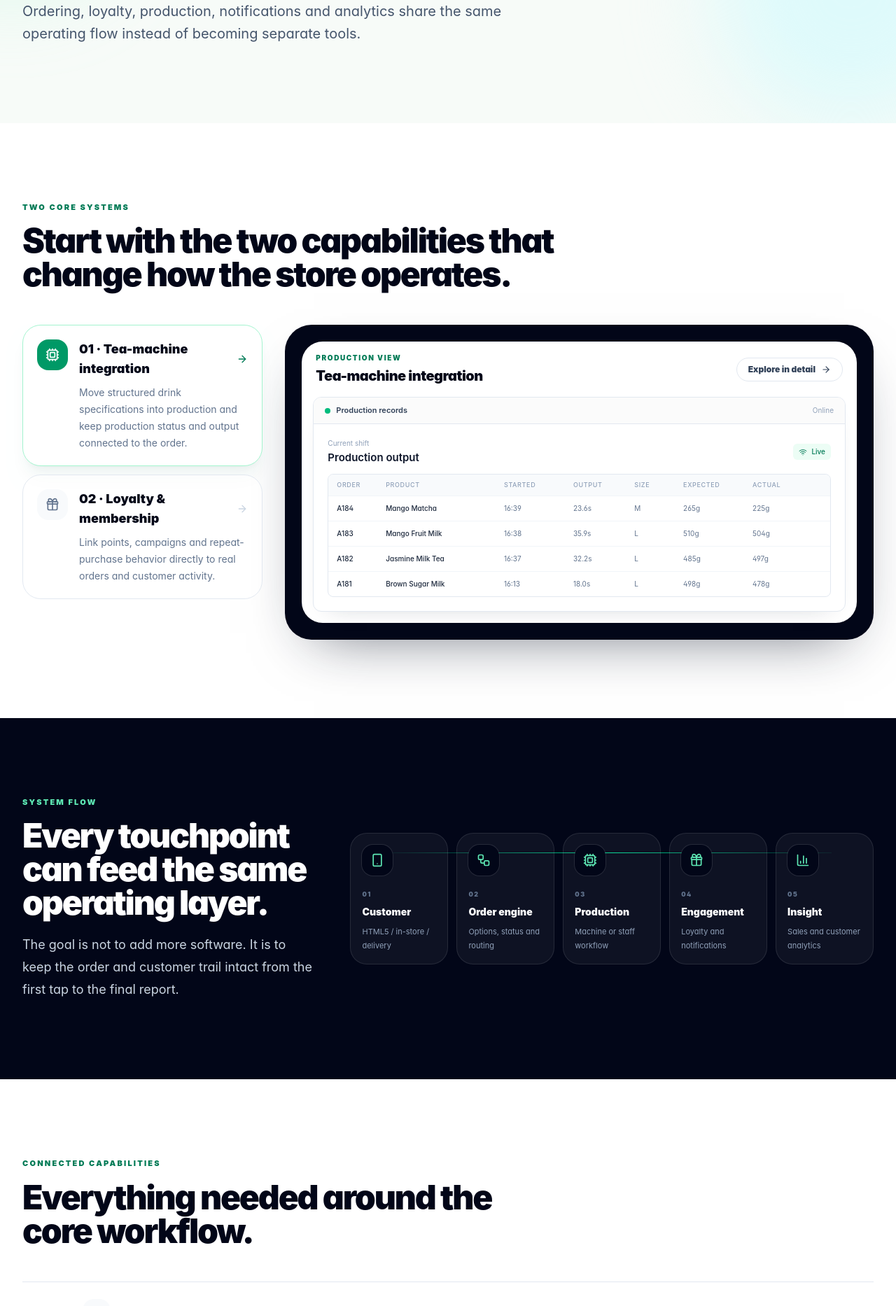
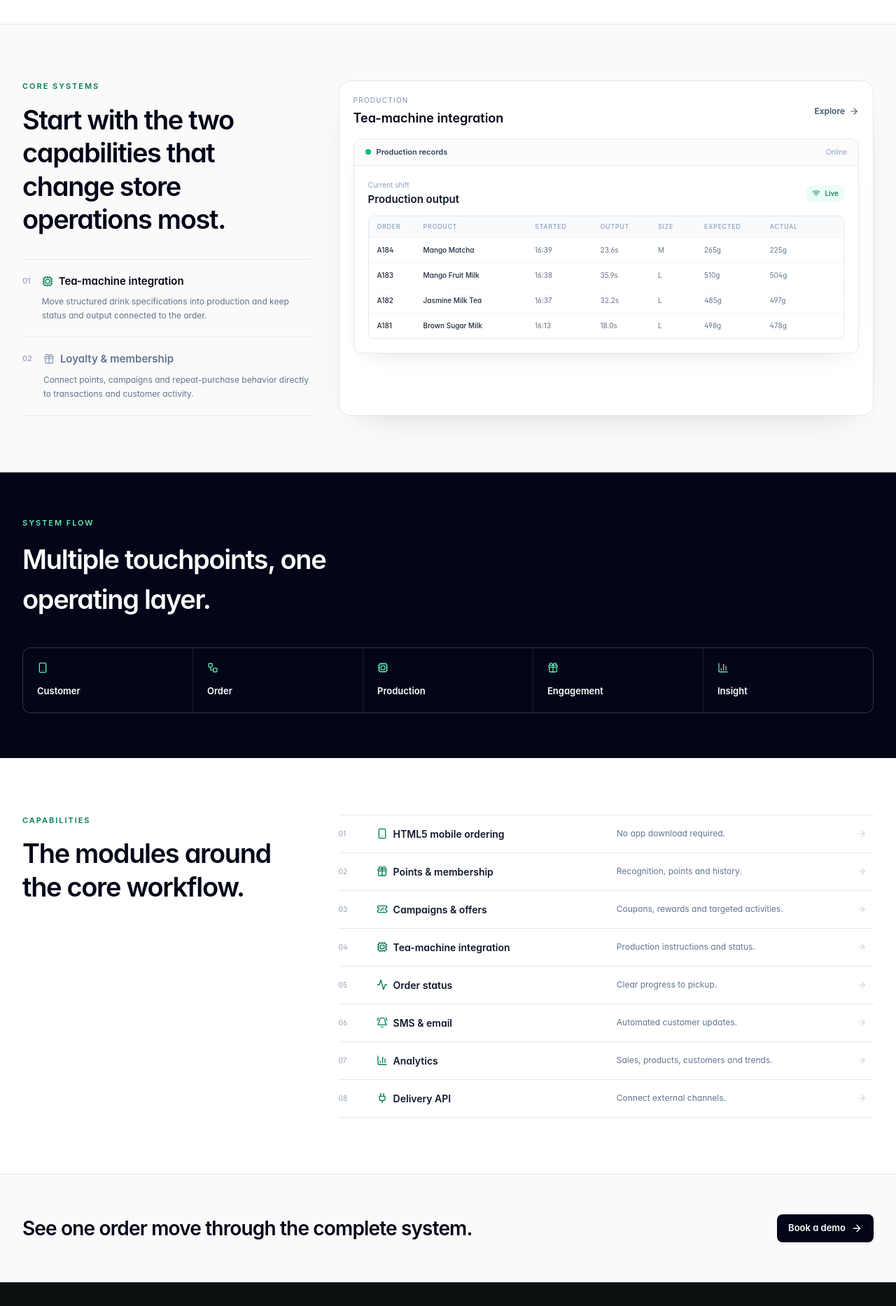
Before and after one commit to onesip/iteasupply-ordering, a React (Vite) app: page /features in a window 1280 px wide. Shown: the part 420-2286 px from the top of the page at 70% size. Built offline with nearby package versions, Linux system fonts and the light colour scheme.

Commit message:
Bring Features page into the new commercial visual system

```diff
--- a/pages/Features.tsx
+++ b/pages/Features.tsx
@@ -1,18 +1,6 @@
 import React, { useState } from 'react';
 import { Link } from 'react-router-dom';
-import {
-  Activity,
-  ArrowRight,
-  BarChart3,
-  BellRing,
-  Cpu,
-  Gift,
-  Layers3,
-  Plug,
-  Smartphone,
-  TicketPercent,
-  Workflow,
-} from 'lucide-react';
+import { Activity, ArrowRight, BarChart3, BellRing, Cpu, Gift, Plug, Smartphone, TicketPercent, Workflow } from 'lucide-react';
 import { useLanguage } from '../src/contexts/LanguageContext';
 import { LiveSystemView } from '../src/components/LiveSystemShowcase';
 
@@ -20,239 +8,144 @@ type CoreKey = 'machine' | 'loyalty';
 
 const Features = () => {
   const { language } = useLanguage();
-  const isEn = language === 'en';
-  const uiLanguage = isEn ? 'en' : 'zh';
-  const [activeCore, setActiveCore] = useState<CoreKey>('machine');
+  const en = language === 'en';
+  const uiLanguage = en ? 'en' : 'zh';
+  const [active, setActive] = useState<CoreKey>('machine');
 
-  const copy = isEn
+  const copy = en
     ? {
-        eyebrow: 'PLATFORM',
-        title: 'One operating system around the full bubble tea journey.',
-        subtitle: 'Ordering, loyalty, production, notifications and analytics share the same operating flow instead of becoming separate tools.',
-        coreEyebrow: 'TWO CORE SYSTEMS',
-        coreTitle: 'Start with the two capabilities that change how the store operates.',
+        kicker: 'PLATFORM',
+        title: 'A connected operating system for bubble tea stores.',
+        intro: 'Ordering, loyalty, production, notifications and analytics stay on the same order and customer trail.',
+        coreKicker: 'CORE SYSTEMS',
+        coreTitle: 'Start with the two capabilities that change store operations most.',
         machine: 'Tea-machine integration',
-        machineDesc: 'Move structured drink specifications into production and keep production status and output connected to the order.',
+        machineDesc: 'Move structured drink specifications into production and keep status and output connected to the order.',
         loyalty: 'Loyalty & membership',
-        loyaltyDesc: 'Link points, campaigns and repeat-purchase behavior directly to real orders and customer activity.',
-        explore: 'Explore in detail',
-        viewMachine: 'Production view',
-        viewLoyalty: 'Loyalty view',
-        flowEyebrow: 'SYSTEM FLOW',
-        flowTitle: 'Every touchpoint can feed the same operating layer.',
-        flowDesc: 'The goal is not to add more software. It is to keep the order and customer trail intact from the first tap to the final report.',
-        flowSteps: [
-          ['Customer', 'HTML5 / in-store / delivery', Smartphone],
-          ['Order engine', 'Options, status and routing', Workflow],
-          ['Production', 'Machine or staff workflow', Cpu],
-          ['Engagement', 'Loyalty and notifications', Gift],
-          ['Insight', 'Sales and customer analytics', BarChart3],
+        loyaltyDesc: 'Connect points, campaigns and repeat-purchase behavior directly to transactions and customer activity.',
+        explore: 'Explore',
+        flowKicker: 'SYSTEM FLOW',
+        flowTitle: 'Multiple touchpoints, one operating layer.',
+        capabilitiesKicker: 'CAPABILITIES',
+        capabilitiesTitle: 'The modules around the core workflow.',
+        capabilities: [
+          ['HTML5 mobile ordering', 'No app download required.', '/features/online-ordering', Smartphone],
+          ['Points & membership', 'Recognition, points and history.', '/features/loyalty', Gift],
+          ['Campaigns & offers', 'Coupons, rewards and targeted activities.', '/features/loyalty', TicketPercent],
+          ['Tea-machine integration', 'Production instructions and status.', '/features/machine', Cpu],
+          ['Order status', 'Clear progress to pickup.', '/features/online-ordering', Activity],
+          ['SMS & email', 'Automated customer updates.', '/features/online-ordering', BellRing],
+          ['Analytics', 'Sales, products, customers and trends.', '/features/reports', BarChart3],
+          ['Delivery API', 'Connect external channels.', '/features/all-in-one', Plug],
         ] as const,
-        capabilitiesEyebrow: 'CONNECTED CAPABILITIES',
-        capabilitiesTitle: 'Everything needed around the core workflow.',
-        capabilities: [
-          ['HTML5 mobile ordering', 'Mobile ordering without an app download.', '/features/online-ordering', Smartphone],
-          ['Points & membership', 'Member recognition, points and customer history.', '/features/loyalty', Gift],
-          ['Campaigns & offers', 'Coupons, rewards and targeted activities.', '/features/loyalty', TicketPercent],
-          ['Tea-machine integration', 'Structured production instructions and status.', '/features/machine', Cpu],
-          ['Order status', 'Clear progress from confirmed to ready.', '/features/online-ordering', Activity],
-          ['SMS & email', 'Automated confirmation and pickup updates.', '/features/online-ordering', BellRing],
-          ['Analytics', 'Sales, products, customers and trends.', '/features/reports', BarChart3],
-          ['Delivery API', 'Connect external channels into the same flow.', '/features/all-in-one', Plug],
-        ] as const,
-        ctaTitle: 'The best way to understand it is to see one order move through the system.',
-        ctaDesc: 'We can show the complete customer-to-production-to-loyalty journey in a live walkthrough.',
-        cta: 'Book a live demo',
+        ctaTitle: 'See one order move through the complete system.',
+        cta: 'Book a demo',
       }
     : {
-        eyebrow: '平台',
-        title: '围绕奶茶门店完整流程的一套运营系统。',
-        subtitle: '点单、会员、生产、通知和数据分析共享同一条运营链路，而不是变成彼此割裂的工具。',
-        coreEyebrow: '两个核心系统',
+        kicker: '平台',
+        title: '一套真正连接奶茶门店完整运营流程的系统。',
+        intro: '点单、会员、生产、通知和数据分析始终围绕同一笔订单和同一个顾客。',
+        coreKicker: '核心系统',
         coreTitle: '先看真正改变门店运营方式的两项能力。',
         machine: '奶茶机联动',
-        machineDesc: '把结构化饮品规格送入生产，并让制作状态和产出继续和订单保持连接。',
+        machineDesc: '把结构化饮品规格送入生产，并让制作状态与产出继续和订单保持连接。',
         loyalty: '会员与积分',
-        loyaltyDesc: '积分、活动和复购行为直接建立在真实订单与顾客行为之上。',
-        explore: '查看详细功能',
-        viewMachine: '生产界面',
-        viewLoyalty: '会员界面',
-        flowEyebrow: '系统流程',
-        flowTitle: '所有触点都可以进入同一个运营层。',
-        flowDesc: '目标不是堆更多软件，而是让同一笔订单和同一个顾客从第一次点击一直连接到最终报表。',
-        flowSteps: [
-          ['顾客', 'HTML5 / 店内 / 外卖', Smartphone],
-          ['订单引擎', '选项、状态与路由', Workflow],
-          ['生产', '机器或人工制作', Cpu],
-          ['运营', '会员与顾客通知', Gift],
-          ['分析', '销售与顾客数据', BarChart3],
-        ] as const,
-        capabilitiesEyebrow: '互相连接的能力',
-        capabilitiesTitle: '围绕核心流程，把日常运营需要的能力补齐。',
+        loyaltyDesc: '积分、活动和复购行为直接建立在真实交易与顾客行为上。',
+        explore: '查看',
+        flowKicker: '系统流程',
+        flowTitle: '多个触点，共用一个运营层。',
+        capabilitiesKicker: '平台能力',
+        capabilitiesTitle: '围绕核心工作流，把日常运营需要的模块补齐。',
         capabilities: [
-          ['HTML5 手机点单', '无需下载 App 的移动端点单。', '/features/online-ordering', Smartphone],
+          ['HTML5 手机点单', '无需下载 App。', '/features/online-ordering', Smartphone],
           ['积分与会员', '会员识别、积分和消费历史。', '/features/loyalty', Gift],
           ['活动与优惠', '优惠券、奖励和定向活动。', '/features/loyalty', TicketPercent],
-          ['奶茶机联动', '结构化生产指令与状态。', '/features/machine', Cpu],
-          ['订单状态', '从确认到可取餐清晰可见。', '/features/online-ordering', Activity],
-          ['SMS / Email', '自动发送确认和取餐通知。', '/features/online-ordering', BellRing],
+          ['奶茶机联动', '生产指令与状态。', '/features/machine', Cpu],
+          ['订单状态', '清晰显示制作进度。', '/features/online-ordering', Activity],
+          ['SMS / Email', '自动发送顾客通知。', '/features/online-ordering', BellRing],
           ['数据分析', '销售、产品、顾客和趋势。', '/features/reports', BarChart3],
-          ['外卖 API', '外部渠道进入同一条运营流程。', '/features/all-in-one', Plug],
+          ['外卖 API', '连接外部渠道。', '/features/all-in-one', Plug],
         ] as const,
-        ctaTitle: '真正看懂它，最好直接看一笔订单如何跑完整条链路。',
-        ctaDesc: '现场可以展示从顾客下单、生产到会员沉淀的完整过程。',
-        cta: '预约现场演示',
+        ctaTitle: '直接看一笔订单如何跑完整条链路。',
+        cta: '预约演示',
       };
 
-  const core = activeCore === 'machine'
-    ? {
-        title: copy.machine,
-        desc: copy.machineDesc,
-        view: 'production' as const,
-        href: '/features/machine',
-        icon: Cpu,
-        label: copy.viewMachine,
-      }
-    : {
-        title: copy.loyalty,
-        desc: copy.loyaltyDesc,
-        view: 'loyalty' as const,
-        href: '/features/loyalty',
-        icon: Gift,
-        label: copy.viewLoyalty,
-      };
+  const core = active === 'machine'
+    ? { title: copy.machine, desc: copy.machineDesc, view: 'production' as const, href: '/features/machine', icon: Cpu }
+    : { title: copy.loyalty, desc: copy.loyaltyDesc, view: 'loyalty' as const, href: '/features/loyalty', icon: Gift };
 
   return (
-    <div className="min-h-screen bg-white pt-[76px] text-slate-950">
-      <section className="relative overflow-hidden bg-[#f7fbf8] py-20 lg:py-28">
-        <div className="pointer-events-none absolute -left-36 top-0 h-80 w-80 rounded-full bg-emerald-200/40 blur-3xl" />
-        <div className="pointer-events-none absolute -right-32 bottom-0 h-96 w-96 rounded-full bg-cyan-100/60 blur-3xl" />
-        <div className="relative mx-auto max-w-7xl px-4 sm:px-6 lg:px-8">
-          <div className="max-w-5xl">
-            <div className="inline-flex items-center gap-2 rounded-full border border-emerald-200 bg-white px-4 py-2 text-[11px] font-black uppercase tracking-[0.18em] text-emerald-800 shadow-sm">
-              <Layers3 className="h-4 w-4" /> {copy.eyebrow}
-            </div>
-            <h1 className="mt-7 max-w-5xl text-5xl font-black leading-[1.01] tracking-[-0.055em] sm:text-6xl lg:text-7xl">{copy.title}</h1>
-            <p className="mt-6 max-w-3xl text-lg leading-8 text-slate-600 sm:text-xl">{copy.subtitle}</p>
+    <div className="min-h-screen bg-white pt-16 text-slate-950">
+      <section className="border-b border-slate-200 bg-white py-16 lg:py-20">
+        <div className="mx-auto max-w-7xl px-5 sm:px-6 lg:px-8">
+          <div className="max-w-3xl">
+            <div className="text-[11px] font-semibold uppercase tracking-[0.18em] text-emerald-700">{copy.kicker}</div>
+            <h1 className="mt-5 text-[42px] font-semibold leading-[1.05] tracking-[-0.045em] sm:text-[50px] lg:text-[56px]">{copy.title}</h1>
+            <p className="mt-5 max-w-2xl text-[17px] leading-7 text-slate-600">{copy.intro}</p>
           </div>
         </div>
       </section>
 
-      <section className="py-24 lg:py-28">
-        <div className="mx-auto max-w-7xl px-4 sm:px-6 lg:px-8">
-          <div className="max-w-3xl">
-            <div className="text-[11px] font-black uppercase tracking-[0.2em] text-emerald-700">{copy.coreEyebrow}</div>
-            <h2 className="mt-4 text-4xl font-black tracking-[-0.045em] sm:text-5xl">{copy.coreTitle}</h2>
-          </div>
-
-          <div className="mt-12 grid gap-8 lg:grid-cols-[0.58fr_1.42fr] lg:items-start">
-            <div className="space-y-3 lg:sticky lg:top-28">
+      <section className="bg-[#fafafa] py-16 lg:py-20">
+        <div className="mx-auto max-w-7xl px-5 sm:px-6 lg:px-8">
+          <div className="grid gap-10 lg:grid-cols-[0.7fr_1.3fr]">
+            <div>
+              <div className="text-[11px] font-semibold uppercase tracking-[0.18em] text-emerald-700">{copy.coreKicker}</div>
+              <h2 className="mt-4 max-w-md text-[32px] font-semibold leading-tight tracking-[-0.035em] sm:text-[38px]">{copy.coreTitle}</h2>
+              <div className="mt-8 border-y border-slate-200">
                 {([
                   ['machine', copy.machine, copy.machineDesc, Cpu],
                   ['loyalty', copy.loyalty, copy.loyaltyDesc, Gift],
                 ] as const).map(([key, title, desc, Icon], index) => {
-                const active = activeCore === key;
+                  const selected = active === key;
                   return (
-                  <button
-                    key={key}
-                    type="button"
-                    onClick={() => setActiveCore(key)}
-                    className={`group w-full rounded-[26px] border p-5 text-left transition duration-300 ${active ? 'border-emerald-200 bg-white shadow-xl shadow-emerald-900/5' : 'border-slate-200 bg-white/50 hover:border-emerald-100 hover:bg-white'}`}
-                  >
+                    <button key={key} onClick={() => setActive(key)} className={`w-full border-b border-slate-200 px-0 py-5 text-left last:border-b-0 ${selected ? 'text-slate-950' : 'text-slate-500 hover:text-slate-950'}`}>
                       <div className="flex items-start gap-4">
-                      <div className={`flex h-11 w-11 shrink-0 items-center justify-center rounded-2xl transition ${active ? 'bg-emerald-600 text-white' : 'bg-slate-50 text-slate-500 group-hover:text-emerald-700'}`}><Icon className="h-5 w-5" /></div>
-                      <div className="min-w-0 flex-1">
-                        <div className="flex items-center justify-between gap-4">
-                          <h3 className="text-lg font-black text-slate-950">{String(index + 1).padStart(2, '0')} · {title}</h3>
-                          <ArrowRight className={`h-4 w-4 shrink-0 transition ${active ? 'text-emerald-700' : 'text-slate-300'}`} />
-                        </div>
-                        <p className="mt-2 text-sm leading-6 text-slate-500">{desc}</p>
-                      </div>
+                        <div className="mt-0.5 text-[11px] font-medium text-slate-400">0{index + 1}</div>
+                        <div className="min-w-0 flex-1"><div className="flex items-center gap-2"><Icon className={`h-4 w-4 ${selected ? 'text-emerald-700' : 'text-slate-400'}`} /><span className="text-[15px] font-semibold">{title}</span></div><p className="mt-2 text-[12px] leading-5 text-slate-500">{desc}</p></div>
                       </div>
                     </button>
                   );
                 })}
               </div>
+            </div>
 
-            <div className="rounded-[38px] bg-slate-950 p-4 shadow-[0_32px_80px_-42px_rgba(15,23,42,0.65)] sm:p-6">
-              <div className="rounded-[30px] bg-white p-3 sm:p-4">
-                <div className="mb-4 flex items-center justify-between gap-4 px-1">
-                  <div>
-                    <div className="text-[10px] font-black uppercase tracking-[0.16em] text-emerald-700">{core.label}</div>
-                    <div className="mt-1 text-xl font-black tracking-[-0.025em] text-slate-950">{core.title}</div>
-                  </div>
-                  <Link to={core.href} className="inline-flex items-center gap-2 rounded-full border border-slate-200 px-4 py-2 text-xs font-black text-slate-700 transition hover:border-emerald-300 hover:text-emerald-800">
-                    {copy.explore} <ArrowRight className="h-3.5 w-3.5" />
-                  </Link>
-                </div>
-                <div key={activeCore}>
+            <div className="rounded-2xl border border-slate-200 bg-white p-4 shadow-[0_20px_50px_-36px_rgba(15,23,42,0.3)] sm:p-5">
+              <div className="mb-4 flex items-center justify-between"><div><div className="text-[10px] font-medium uppercase tracking-[0.12em] text-slate-400">{active === 'machine' ? 'PRODUCTION' : 'LOYALTY'}</div><div className="mt-1 text-[18px] font-semibold text-slate-950">{core.title}</div></div><Link to={core.href} className="inline-flex items-center gap-1.5 text-[12px] font-semibold text-slate-600 hover:text-emerald-700">{copy.explore}<ArrowRight className="h-3.5 w-3.5" /></Link></div>
               <LiveSystemView kind={core.view} language={uiLanguage} />
-                </div>
-              </div>
             </div>
           </div>
         </div>
       </section>
 
-      <section className="bg-slate-950 py-24 text-white lg:py-28">
-        <div className="mx-auto max-w-7xl px-4 sm:px-6 lg:px-8">
-          <div className="grid gap-12 lg:grid-cols-[0.72fr_1.28fr] lg:items-center">
-            <div>
-              <div className="text-[11px] font-black uppercase tracking-[0.2em] text-emerald-300">{copy.flowEyebrow}</div>
-              <h2 className="mt-4 text-4xl font-black tracking-[-0.045em] sm:text-5xl">{copy.flowTitle}</h2>
-              <p className="mt-5 max-w-xl text-lg leading-8 text-slate-300">{copy.flowDesc}</p>
+      <section className="border-y border-slate-200 bg-slate-950 py-16 text-white">
+        <div className="mx-auto max-w-7xl px-5 sm:px-6 lg:px-8">
+          <div className="max-w-xl"><div className="text-[11px] font-semibold uppercase tracking-[0.18em] text-emerald-300">{copy.flowKicker}</div><h2 className="mt-4 text-[32px] font-semibold tracking-[-0.035em] sm:text-[38px]">{copy.flowTitle}</h2></div>
+          <div className="mt-10 grid gap-px overflow-hidden rounded-xl border border-white/10 bg-white/10 sm:grid-cols-5">
+            {[
+              ['Customer', Smartphone], ['Order', Workflow], ['Production', Cpu], ['Engagement', Gift], ['Insight', BarChart3],
+            ].map(([label, Icon]) => { const C = Icon as React.ComponentType<{ className?: string }>; return <div key={String(label)} className="bg-slate-950 p-5"><C className="h-4 w-4 text-emerald-300" /><div className="mt-4 text-[13px] font-semibold">{String(label)}</div></div>; })}
           </div>
+        </div>
+      </section>
 
-            <div className="relative grid gap-3 sm:grid-cols-2 lg:grid-cols-5">
-              <div className="absolute left-[8%] right-[8%] top-7 hidden h-px bg-gradient-to-r from-emerald-500/10 via-emerald-400 to-emerald-500/10 lg:block" />
-              {copy.flowSteps.map(([title, desc, Icon], index) => (
-                <div key={title} className="group relative rounded-[24px] border border-white/10 bg-white/[0.05] p-4 transition hover:-translate-y-1 hover:border-emerald-400/40 hover:bg-white/[0.075]">
-                  <div className="relative z-10 flex h-11 w-11 items-center justify-center rounded-2xl bg-slate-950 text-emerald-300 ring-1 ring-white/10 transition group-hover:bg-emerald-500 group-hover:text-white"><Icon className="h-5 w-5" /></div>
-                  <div className="mt-5 text-[9px] font-black uppercase tracking-[0.16em] text-slate-500">0{index + 1}</div>
-                  <h3 className="mt-2 text-sm font-black text-white">{title}</h3>
-                  <p className="mt-2 text-[11px] leading-5 text-slate-400">{desc}</p>
-                </div>
+      <section className="py-16 lg:py-20">
+        <div className="mx-auto max-w-7xl px-5 sm:px-6 lg:px-8">
+          <div className="grid gap-10 lg:grid-cols-[0.7fr_1.3fr]">
+            <div><div className="text-[11px] font-semibold uppercase tracking-[0.18em] text-emerald-700">{copy.capabilitiesKicker}</div><h2 className="mt-4 max-w-md text-[32px] font-semibold leading-tight tracking-[-0.035em] sm:text-[38px]">{copy.capabilitiesTitle}</h2></div>
+            <div className="border-t border-slate-200">
+              {copy.capabilities.map(([title, desc, href, Icon], index) => (
+                <Link key={`${title}-${index}`} to={href} className="group grid gap-3 border-b border-slate-200 py-4 md:grid-cols-[42px_1fr_1fr_24px] md:items-center">
+                  <span className="text-[10px] text-slate-400">{String(index + 1).padStart(2, '0')}</span><div className="flex items-center gap-2"><Icon className="h-4 w-4 text-emerald-700" /><span className="text-[14px] font-semibold text-slate-900">{title}</span></div><span className="text-[12px] text-slate-500">{desc}</span><ArrowRight className="h-3.5 w-3.5 text-slate-300 transition group-hover:translate-x-1 group-hover:text-emerald-700" />
+                </Link>
               ))}
             </div>
           </div>
         </div>
       </section>
 
-      <section className="py-24 lg:py-28">
-        <div className="mx-auto max-w-7xl px-4 sm:px-6 lg:px-8">
-          <div className="max-w-3xl">
-            <div className="text-[11px] font-black uppercase tracking-[0.2em] text-emerald-700">{copy.capabilitiesEyebrow}</div>
-            <h2 className="mt-4 text-4xl font-black tracking-[-0.045em] text-slate-950 sm:text-5xl">{copy.capabilitiesTitle}</h2>
-          </div>
-
-          <div className="mt-12 divide-y divide-slate-200 border-y border-slate-200">
-            {copy.capabilities.map(([title, desc, href, Icon], index) => (
-              <Link key={`${title}-${index}`} to={href} className="group grid gap-4 py-6 transition md:grid-cols-[70px_1.1fr_1fr_36px] md:items-center">
-                <div className="text-xs font-black tracking-[0.14em] text-slate-300">{String(index + 1).padStart(2, '0')}</div>
-                <div className="flex items-center gap-3">
-                  <div className="flex h-10 w-10 items-center justify-center rounded-2xl bg-slate-50 text-emerald-700 transition group-hover:bg-emerald-50"><Icon className="h-4 w-4" /></div>
-                  <h3 className="text-lg font-black text-slate-950">{title}</h3>
-                </div>
-                <p className="text-sm leading-6 text-slate-500">{desc}</p>
-                <ArrowRight className="hidden h-4 w-4 text-slate-300 transition group-hover:translate-x-1 group-hover:text-emerald-600 md:block" />
-              </Link>
-            ))}
-          </div>
-        </div>
-      </section>
-
-      <section className="px-4 pb-24 sm:px-6 lg:px-8 lg:pb-28">
-        <div className="mx-auto max-w-7xl rounded-[40px] bg-gradient-to-br from-emerald-950 via-slate-950 to-slate-950 px-7 py-14 text-white shadow-2xl sm:px-10 lg:px-14">
-          <div className="grid gap-8 lg:grid-cols-[1fr_auto] lg:items-end">
-            <div className="max-w-3xl">
-              <h2 className="text-4xl font-black tracking-[-0.045em] sm:text-5xl">{copy.ctaTitle}</h2>
-              <p className="mt-5 text-lg leading-8 text-slate-300">{copy.ctaDesc}</p>
-            </div>
-            <Link to="/contact" className="inline-flex items-center justify-center gap-2 rounded-full bg-emerald-500 px-7 py-4 text-base font-black text-white transition hover:-translate-y-0.5 hover:bg-emerald-400">
-              {copy.cta} <ArrowRight className="h-5 w-5" />
-            </Link>
-          </div>
-        </div>
+      <section className="border-t border-slate-200 bg-[#fafafa] py-14">
+        <div className="mx-auto flex max-w-7xl flex-col justify-between gap-6 px-5 sm:px-6 lg:flex-row lg:items-center lg:px-8"><h2 className="max-w-2xl text-[28px] font-semibold tracking-[-0.03em]">{copy.ctaTitle}</h2><Link to="/contact" className="inline-flex h-10 items-center justify-center gap-2 rounded-lg bg-slate-950 px-4 text-[13px] font-semibold text-white hover:bg-emerald-700">{copy.cta}<ArrowRight className="h-4 w-4" /></Link></div>
       </section>
     </div>
   );
```
Lines whose indentation alone changed are shown as unchanged.
